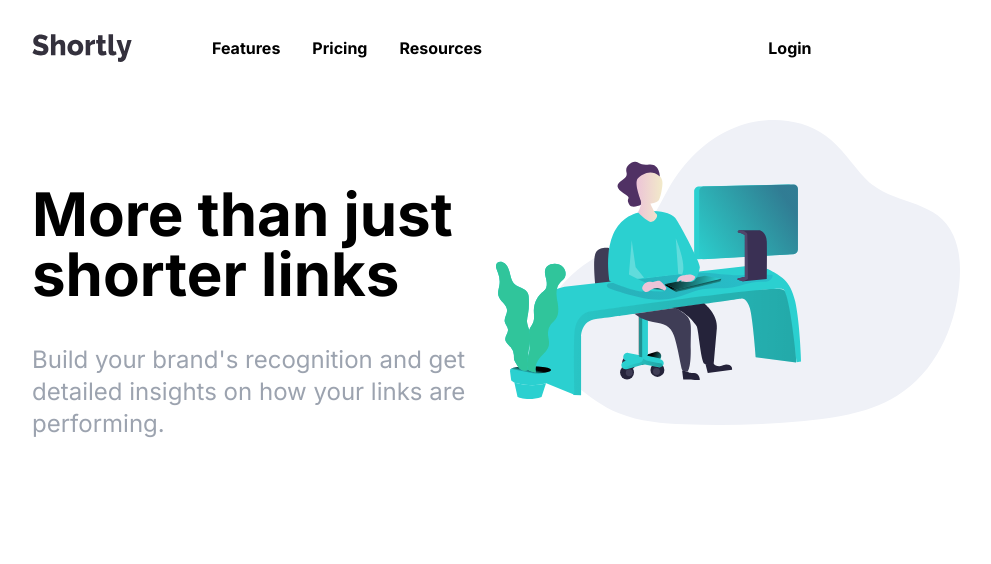
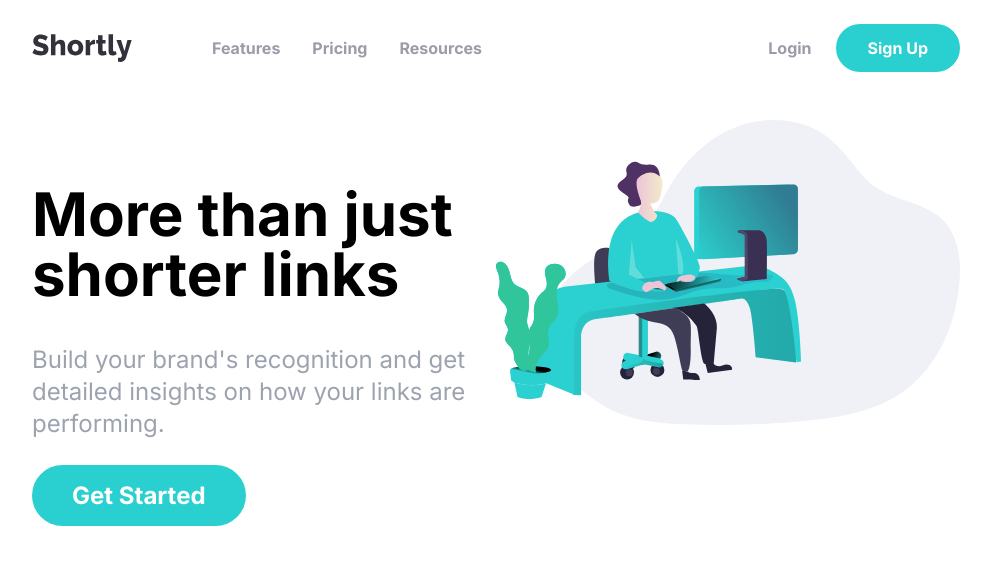
Before and after one commit to bryanbuitrago/shortly, a Next.js app: page / in a window 1280 px wide. Shown: the top 564 px of the page, without its empty margins (144-1135 px from the left). Built offline with nearby package versions, Linux system fonts and the light colour scheme.

Commit message:
Update color names.

```diff
--- a/tailwind.config.js
+++ b/tailwind.config.js
@@ -8,13 +8,21 @@ module.exports = {
   theme: {
     extend: {
       colors: {
-        veryDarkBlue: 'hsl(255, 11%, 22%)',
-        darkViolet: 'hsl(257, 27%, 26%)',
-        veryDarkViolet: 'hsl(260, 8%, 14%) ',
-        grayishViolet: 'hsl(257, 7%, 63%)',
-        red: 'hsl(0, 87%, 67%)',
-        cyan: 'hsl(180, 66%, 49%)',
-        cyanLight: 'hsl(180, 66%, 69%)',
+        'shortly-cyan': 'hsl(180, 66%, 49%)',
+        'shortly-cyanLight': 'hsl(180, 66%, 69%)',
+        'shortly-darkViolet': 'hsl(257, 27%, 26%)',
+        'shortly-red': 'hsl(0, 87%, 67%)',
+        'shortly-grayishViolet': 'hsl(257, 7%, 63%)',
+        'shortly-veryDarkBlue': 'hsl(255, 11%, 22%)',
+        'shortly-veryDarkViolet': 'hsl(260, 8%, 14%) ',
+        //  ===================================
+        // veryDarkBlue: 'hsl(255, 11%, 22%)',
+        // darkViolet: 'hsl(257, 27%, 26%)',
+        // veryDarkViolet: 'hsl(260, 8%, 14%) ',
+        // grayishViolet: 'hsl(257, 7%, 63%)',
+        // red: 'hsl(0, 87%, 67%)',
+        // cyan: 'hsl(180, 66%, 49%)',
+        // cyanLight: 'hsl(180, 66%, 69%)',
       },
       fontFamily: {
         sans: ['Poppins', 'sans-serif'],
```
